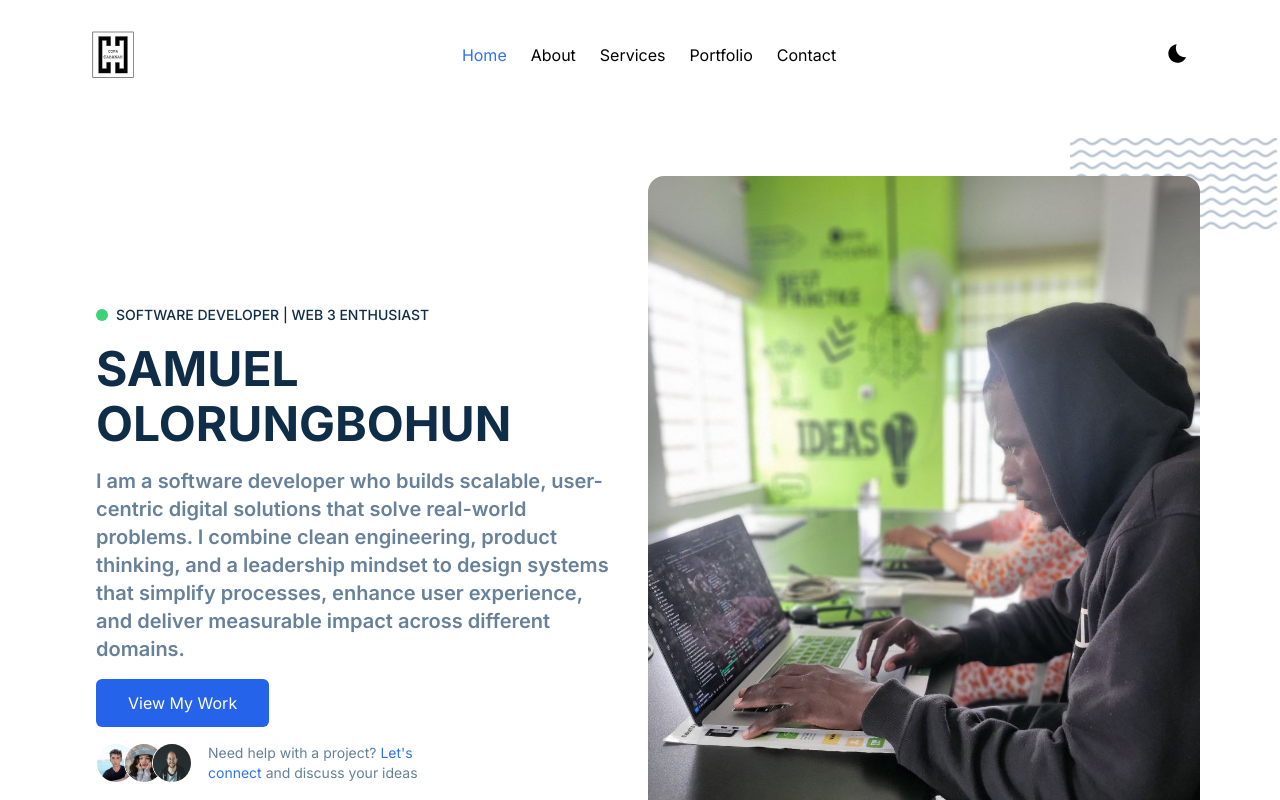
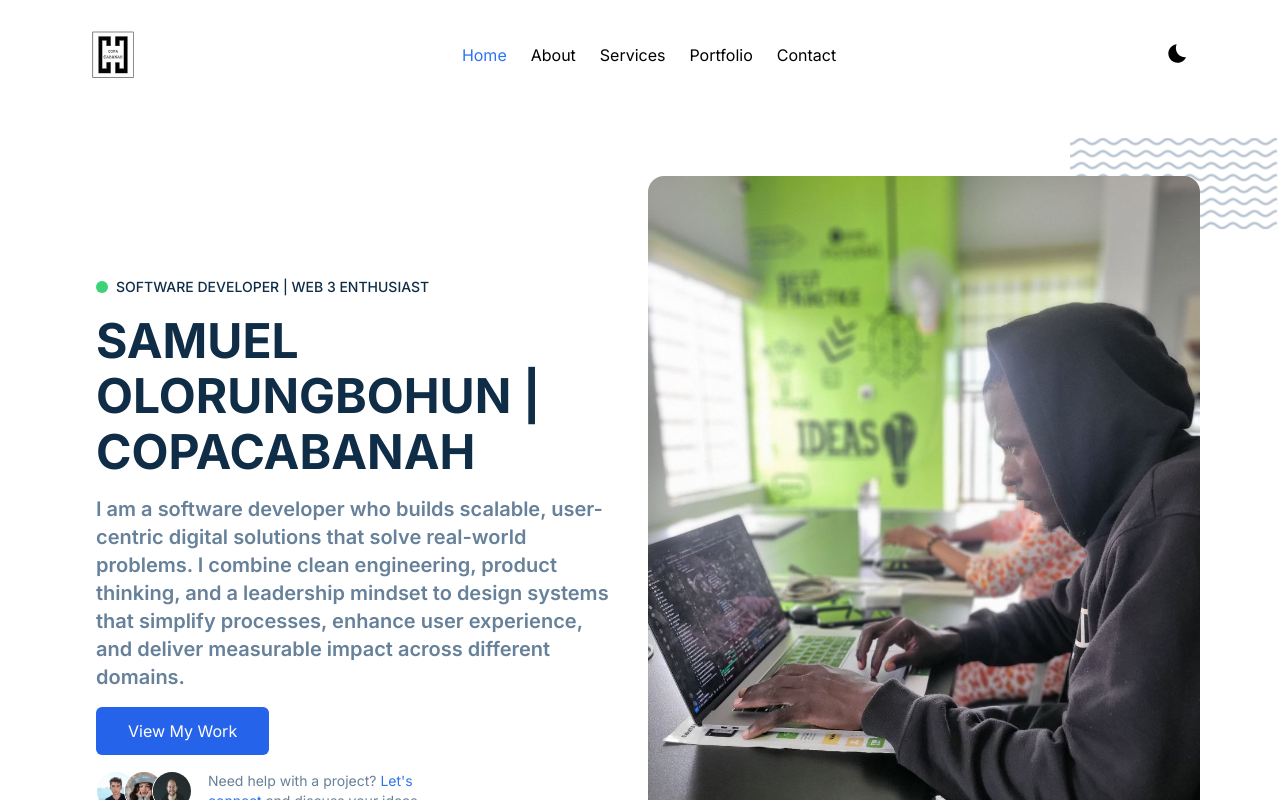
Before and after one commit to copa-cabana/copaCabanahPortfolio, a Next.js app: page / in a window 1280 px wide. Shown: the top 800 px of the page. Built offline with nearby package versions, Linux system fonts and the light colour scheme.

Commit message:
VERCEL GET AS E BEE

```diff
--- a/src/components/Home/Hero/index.tsx
+++ b/src/components/Home/Hero/index.tsx
@@ -19,7 +19,7 @@ const Hero = () => {
             </span>
           </div>
           <h1 className='text-midnight_text font-bold dark:text-white text-4xl  md:text-5xl md:leading-[1.15]'>
-            SAMUEL OLORUNGBOHUN
+            SAMUEL OLORUNGBOHUN | COPACABANAH
           </h1>
           <p className='text-grey dark:text-white/70 text-xl font-semibold'>
             I am a software developer who builds scalable, user-centric digital solutions that solve real-world problems.
```
